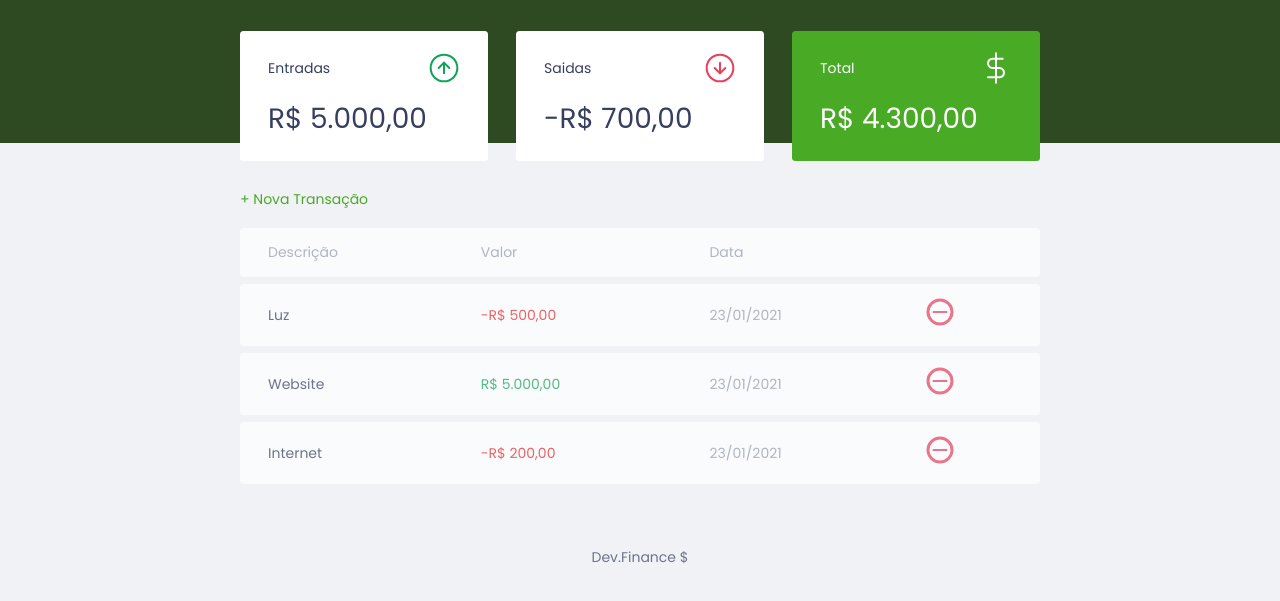
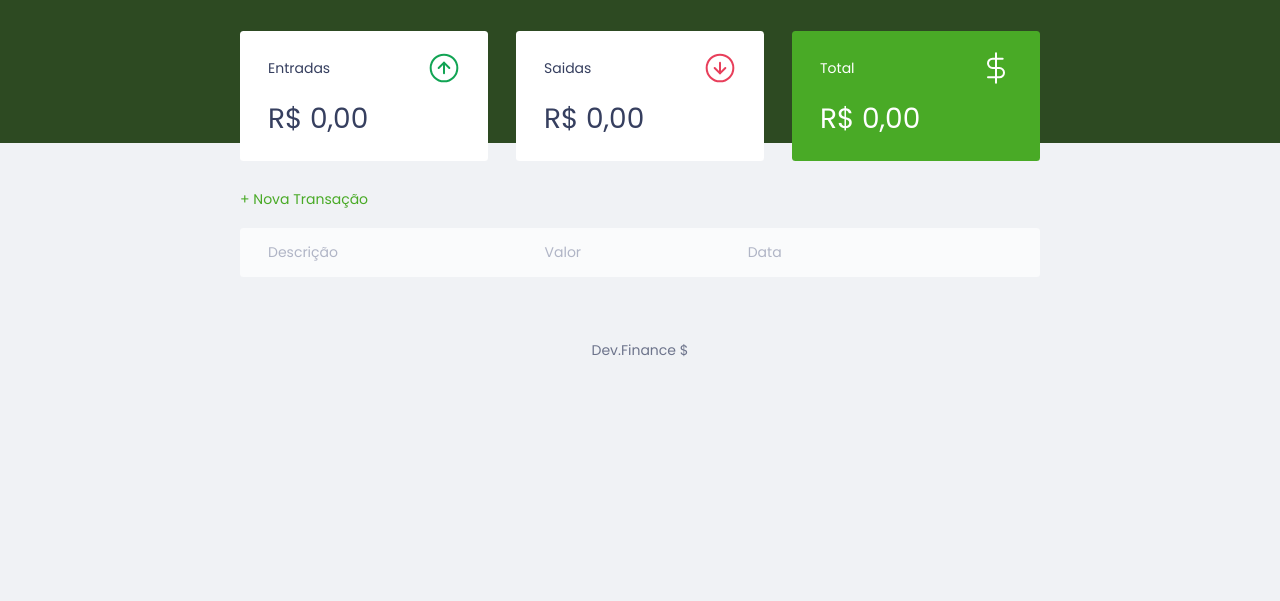
Before and after one commit to marcoscosta90/maratonaDiscover, a plain HTML site: page index.html in a window 1280 px wide. Shown: the part 55-656 px from the top of the page. Drawn offline with Linux system fonts and the light colour scheme.

Commit message:
project finished

```diff
--- a/index.html
+++ b/index.html
@@ -22,7 +22,7 @@
                 <span>Entradas</span>
                 <img src="./assets/income.svg" alt="Image de entradas">
             </h3>
-            <p id="incomeDisplay">R$ 5000.00</p>
+            <p id="incomeDisplay">0.00</p>
         </div>
 
         <div class="card">
@@ -30,14 +30,14 @@
                 <span>Saidas</span>
                 <img src="./assets/expense.svg" alt="Image de saidas">
             </h3>
-            <p id="expenseDisplay">R$ 2000.00</p>
+            <p id="expenseDisplay">0.00</p>
         </div>
         <div class="card total">
             <h3>
                 <span>Total</span>
                 <img src="./assets/total.svg" alt="Total">
             </h3>
-            <p id="totalDisplay">R$ 3000.00</p>
+            <p id="totalDisplay">R$ 0.00</p>
         </div>
         </section>
 
--- a/scripts.js
+++ b/scripts.js
@@ -20,25 +20,18 @@ const Modal = {
 
 }
 
+const Storage = {
+    get() {
+        return JSON.parse(localStorage.getItem("dev.finances:transactions")) || []
+    },
+
+    set(transactions)  {
+        localStorage.setItem("dev.finances:transactions", JSON.stringify(transactions))
+    }
+}
+
 const Transaction = {
-    all: [
-        {
-            description: 'Luz',
-            amount: -50000,
-            date: '23/01/2021'
-        },
-        {
-            description: 'Website',
-            amount: 500000,
-            date: '23/01/2021'
-        },
-        {
-            description: 'Internet',
-            amount: -20000,
-            date: '23/01/2021'
-        },
-
-     ],
+    all: Storage.get(),
 
     add(transaction) {
         Transaction.all.push(transaction)
@@ -85,8 +78,9 @@ const DOM =  {
 
         const tr = document.createElement('tr')
         tr.innerHTML = DOM.innerHTMLTransaction(transaction, index)
+
+        DOM.transactionsContainer.appendChild(tr)
         tr.dataset.index = index
-        DOM.transactionsContainer.appendChild(tr)
     },
 
     innerHTMLTransaction(transaction, index){
@@ -125,8 +119,8 @@ const DOM =  {
 
 const Utils = {
     formatAmount(value) {
-        value = Number(value) * 100
-        console.log(value)
+        value = Number(value.replace(/\,\./g,"")) * 100
+        return value
     },
 
     formatDate(date){
@@ -212,15 +206,7 @@ const Form = {
     }
 }
 
-const Storage = {
-    get() {
-        return JSON.parse(localStorage.getItem('dev.finances:transactions')) || []
-    },
 
-    set(transactions)  {
-        localStorage.setItem('dev.finances:transactions', JSON.stringify(transactions))
-    }
-}
 
 
 const App = {
@@ -228,6 +214,8 @@ const App = {
         Transaction.all.forEach(DOM.addTransaction)
 
         DOM.updateBalance()
+
+        Storage.set(Transaction.all)
 
         },
     reload() {
```
